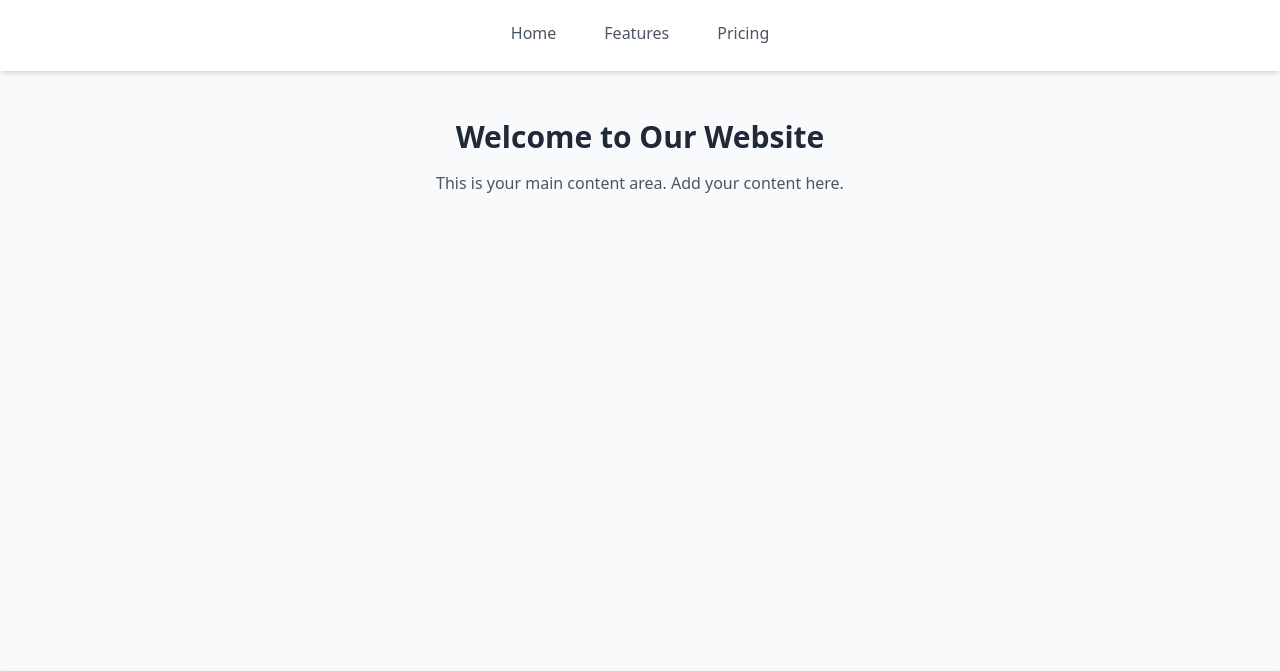
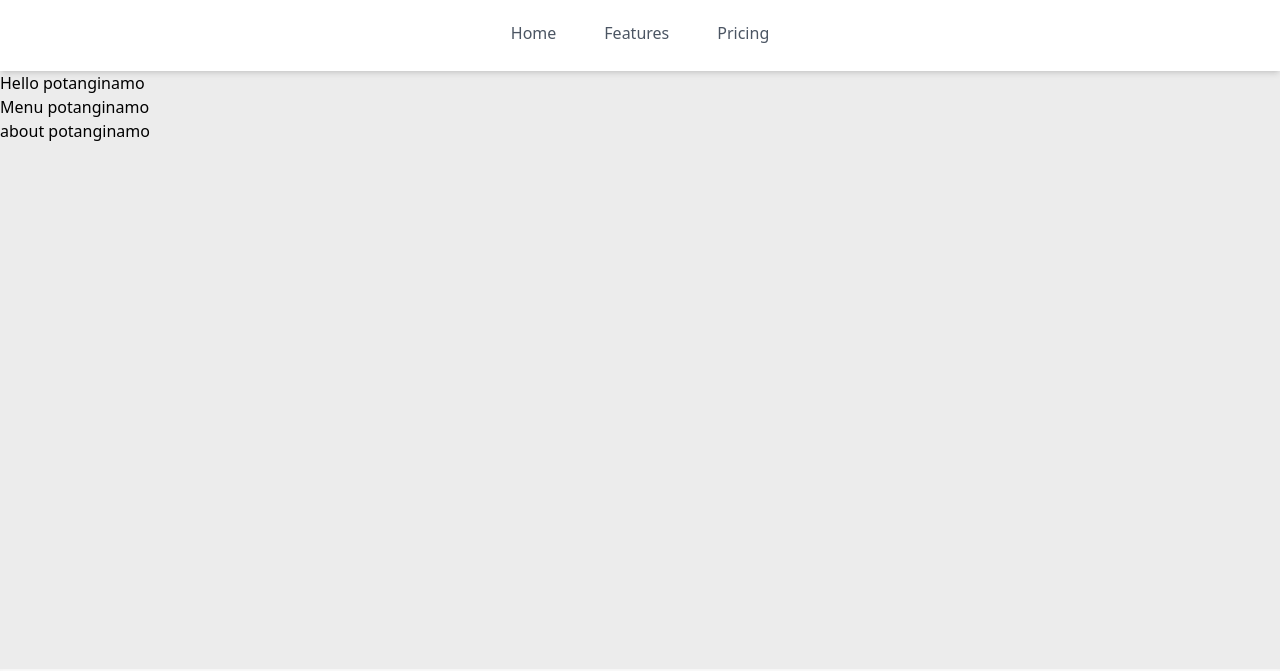
Before and after one commit to kokoab/restaurant_page, a website built with webpack: page src/template.html in a window 1280 px wide. Shown: the part 55-726 px from the top of the page. Built offline with nearby package versions, Linux system fonts and the light colour scheme.

Commit message:
added about,home,menu files for tabs. imported to index.js

```diff
--- /dev/null
+++ b/src/about.js
@@ -0,0 +1,16 @@
+export default (function CreateAboutPage() {
+    const mainContainer = document.querySelector("#content");
+    const newContainer = document.createElement("div");
+    newContainer.classList.add("main-container");
+
+    newContainer.innerHTML = `
+    <h1>about potanginamo</h1>
+
+
+    `;
+
+
+
+
+    mainContainer.appendChild(newContainer);
+}) ();
--- /dev/null
+++ b/src/home.js
@@ -0,0 +1,36 @@
+import homePageImage from "./images/coffee.jpg";
+
+// this.books.forEach((book) => {
+//       const bookCard = document.createElement("div");
+//       bookCard.classList.add("book-card");
+//       bookCard.setAttribute("data-id", book.id);
+
+//       bookCard.innerHTML = `
+//         <h3>${book.title}</h3>
+//         <p><strong>Author:</strong> ${book.author}</p>
+//         <p><strong>Pages:</strong> ${book.pages}</p>
+//         <p><strong>Read:</strong> <button class="toggle-read-btn">${book.read ? "Yes" : "No"}</button></p>
+//         <div class="buttons">
+//           <button class="delete-btn">Delete</button>
+//         </div>
+//       `;
+
+//       libraryContainer.appendChild(bookCard);
+//     });
+
+export default (function CreateHomePage() {
+    const mainContainer = document.querySelector("#content");
+    const newContainer = document.createElement("div");
+    newContainer.classList.add("main-container");
+
+    newContainer.innerHTML = `
+    <h1>Hello potanginamo</h1>
+
+
+    `;
+
+
+
+
+    mainContainer.appendChild(newContainer);
+}) ();
--- a/src/index.js
+++ b/src/index.js
@@ -1,5 +1,7 @@
 import "./styles.css";
+import homePage from "./home.js";
+import menuPage from "./menu.js";
+import aboutPage from "./about.js";
 
 
-
-console.log("hello world");
+homePage;
--- /dev/null
+++ b/src/menu.js
@@ -0,0 +1,16 @@
+export default (function CreateMenuPage() {
+    const mainContainer = document.querySelector("#content");
+    const newContainer = document.createElement("div");
+    newContainer.classList.add("main-container");
+
+    newContainer.innerHTML = `
+    <h1>Menu potanginamo</h1>
+
+
+    `;
+
+
+
+
+    mainContainer.appendChild(newContainer);
+}) ();
--- a/src/styles.css
+++ b/src/styles.css
@@ -1,4 +1,4 @@
 /* styles.css */
 body {
-  background-color: rgb(255, 255, 255);
+  background-color: rgb(236, 236, 236);
 }
--- a/src/template.html
+++ b/src/template.html
@@ -6,9 +6,10 @@
   <meta name="viewport" content="width=device-width, initial-scale=1.0" />
   <title>Sticky Footer Page</title>
   <script src="https://cdn.tailwindcss.com"></script>
+  <link rel="stylesheet" href="styles.css">
 </head>
 
-<body class="flex flex-col min-h-screen bg-gray-50">
+<body class="flex flex-col min-h-screen">
 
   <!-- Header -->
   <header>
@@ -29,10 +30,7 @@
 
   <!-- Main Content -->
   <main id="content" class="flex-1">
-    <div class="container mx-auto px-6 py-12 text-center">
-      <h1 class="text-3xl font-bold text-gray-800">Welcome to Our Website</h1>
-      <p class="mt-4 text-gray-600">This is your main content area. Add your content here.</p>
-    </div>
+
   </main>
 
   <!-- Footer -->
--- a/webpack.config.js
+++ b/webpack.config.js
@@ -19,6 +19,13 @@ module.exports = {
       template: "./src/template.html",
     }),
   ],
+  resolve: {
+    alias: {
+      HomePageComponent: path.resolve(__dirname, "./src/home.js"),
+      MenuPageComponent: path.resolve(__dirname, "./src/about.js"),
+      AboutPageComponent: path.resolve(__dirname, "./src/about.js")
+    }
+  },
   module: {
     rules: [
       {
```
Also changed, not shown: 1 other file.
